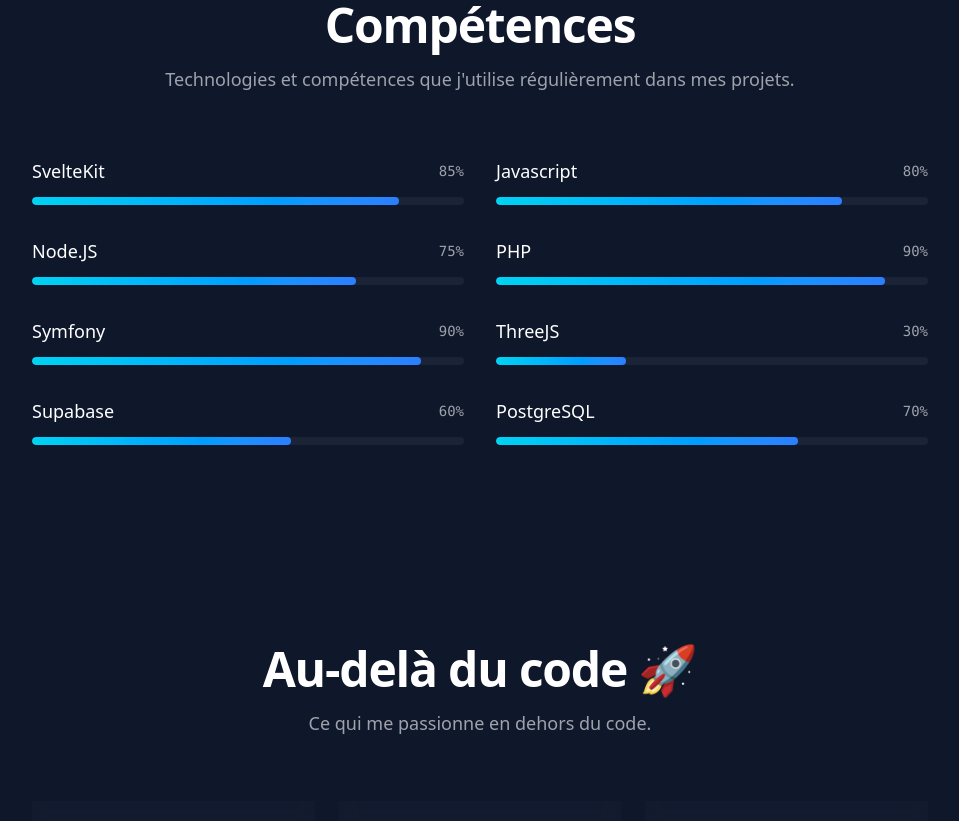
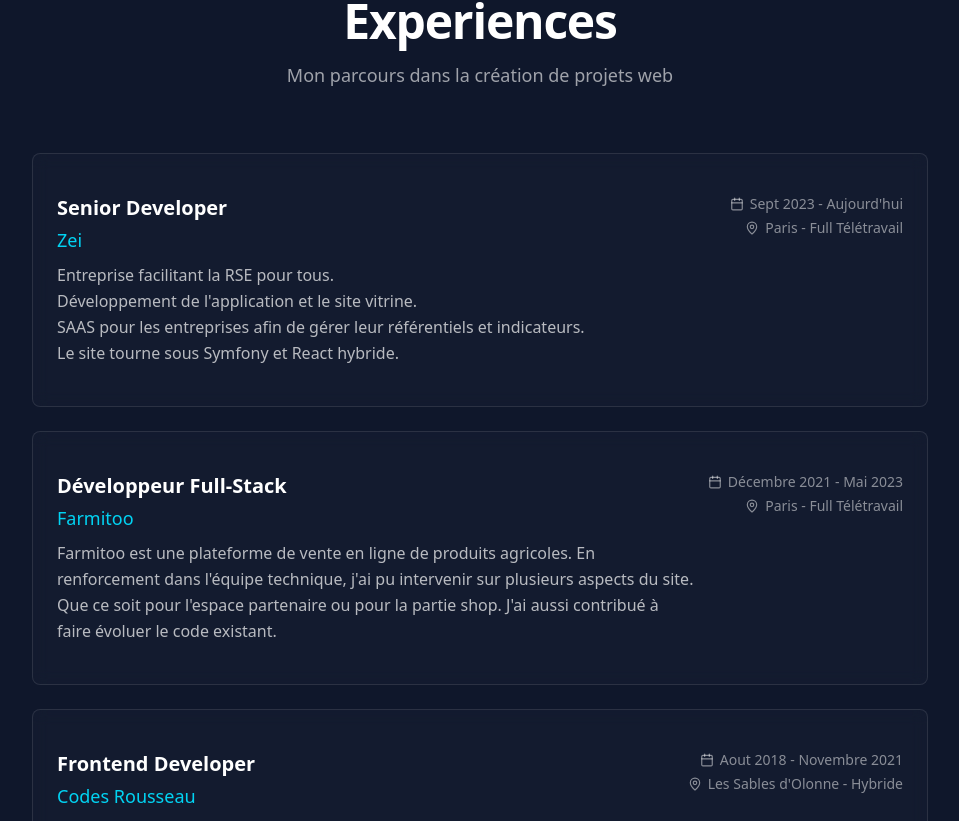
Before and after one commit to Dakhtara/portfolio-sveltekit, a SvelteKit app: page / in a window 1280 px wide. Shown: the part 2179-3000 px from the top of the page, without its empty margins (160-1119 px from the left). Built offline with nearby package versions, Linux system fonts and the light colour scheme.

Commit message:
Ajout du composant ExperienceSection avec des expériences professionnelles et intégration dans la page principale. Mise à jour des dépendances dans package.json et package-lock.json pour inclure @lucide/svelte. Création de la fonction nl2br pour le formatage du texte.

```diff
--- a/package.json
+++ b/package.json
@@ -40,6 +40,7 @@
 	},
 	"dependencies": {
 		"@inlang/paraglide-js": "^2.0.0",
+		"@lucide/svelte": "^0.542.0",
 		"date-fns": "^4.1.0",
 		"gsap": "^3.13.0"
 	}
--- a/src/app.html
+++ b/src/app.html
@@ -5,7 +5,7 @@
 		<meta name="viewport" content="width=device-width, initial-scale=1" />
 		%sveltekit.head%
 	</head>
-	<body data-sveltekit-preload-data="hover">
+	<body data-sveltekit-preload-data="hover" class="bg-slate-900">
 		<div style="display: contents">%sveltekit.body%</div>
 	</body>
 </html>
--- /dev/null
+++ b/src/lib/components/ExperienceSection/Experience.svelte
@@ -0,0 +1,39 @@
+<script lang="ts">
+	import nl2br from "$lib/utils/nl2br";
+	import { Calendar, MapPin } from "@lucide/svelte";
+
+
+type Props = {
+        title: string;
+        company: string;
+        description: string;
+        period: string;
+        location: string;
+    }
+    let { title, company, description, period, location }: Props = $props();
+
+</script>
+
+<div class="rounded-lg border py-4 bg-white/[0.02] border-white/10 backdrop-blur-sm">
+	<div class="p-6">
+		<div class="flex flex-col lg:flex-row lg:items-start lg:justify-between gap-3">
+			<div class="flex-1">
+				<h3 class="text-xl font-semibold text-white mb-1">{title}</h3>
+				<p class="text-lg font-medium text-cyan-400 mb-2">
+					{company}
+				</p>
+				<p class="text-white/70 leading-relaxed">{@html nl2br(description)}</p>
+			</div>
+			<div class="text-sm text-white/50 lg:text-right flex-shrink-0">
+				<div class="flex items-center gap-1.5 lg:justify-end mb-1">
+					<Calendar class="h-3.5 w-3.5" />
+					{period}
+				</div>
+				<div class="flex items-center gap-1.5 lg:justify-end">
+					<MapPin class="h-3.5 w-3.5" />
+					{location}
+				</div>
+			</div>
+		</div>
+	</div>
+</div>
--- /dev/null
+++ b/src/lib/components/ExperienceSection/ExperienceSection.svelte
@@ -0,0 +1,42 @@
+<script lang="ts">
+	import Experience from './Experience.svelte';
+
+	const experiences = [
+		{
+			title: 'Senior Developer',
+			company: 'Zei',
+			period: 'Sept 2023 - Aujourd\'hui',
+			location: 'Paris - Full Télétravail',
+			description: 'Entreprise facilitant la RSE pour tous.\n Développement de l\'application et le site vitrine.\n SAAS pour les entreprises afin de gérer leur référentiels et indicateurs.\n Le site tourne sous Symfony et React  hybride.'
+		},
+		{
+			title: 'Développeur Full-Stack',
+			company: 'Farmitoo',
+			period: 'Décembre 2021 - Mai 2023',
+			location: 'Paris - Full Télétravail',
+			description: 'Farmitoo est une plateforme de vente en ligne de produits agricoles. En renforcement dans l\'équipe technique, j\'ai pu intervenir sur plusieurs aspects du site. Que ce soit pour l\'espace partenaire ou pour la partie shop.\r J\'ai aussi contribué à faire évoluer le code existant.'
+		},
+		{
+			title: 'Frontend Developer',
+			company: 'Codes Rousseau',
+			period: 'Aout 2018 - Novembre 2021',
+			location: 'Les Sables d\'Olonne - Hybride',
+			description: "Easysystème est le produit central chez Codes Rousseau, il gère les auto-écoles adhérentes, gère les abonnements et crédits des auto-ecoles, propose les séries de code aux élèves.\rCe produit existant depuis plusieurs années et dans le besoin d'orienter le site vers une API, une grande partie du projet a du être revu dans ces principes.\rPlusieurs composants Symfony ont été ajoutés afin de moderniser l'ensemble."
+		}
+	];
+</script>
+
+<section class="px-6 py-24">
+	<div class="mx-auto max-w-4xl">
+		<div class="mb-16 text-center">
+			<h2 class="mb-4 text-4xl font-bold tracking-tight text-balance md:text-5xl">Experiences</h2>
+			<p class="text-lg text-white/60">Mon parcours dans la création de projets web</p>
+		</div>
+
+		<div class="space-y-6">
+			{#each experiences as experience}
+				<Experience {...experience} />
+			{/each}
+		</div>
+	</div>
+</section>
--- a/src/lib/components/SectionProject/Project.svelte
+++ b/src/lib/components/SectionProject/Project.svelte
@@ -1,4 +1,5 @@
 <script lang="ts">
+	import nl2br from '$lib/utils/nl2br';
 	import Badge from '../Badge.svelte';
 
     type Props = {
@@ -8,10 +9,6 @@
         src: string;
     }
     let {title, description, tags, src}: Props = $props();
-
-    function nl2br(str: string) {
-        return str.replace(/\n/g, '<br />');
-    }
 </script>
 
 <div
--- /dev/null
+++ b/src/lib/utils/nl2br.ts
@@ -0,0 +1,4 @@
+
+export default function nl2br(str: string) {
+	return str.replace(/\n/g, '<br>');
+}
--- a/src/routes/+page.svelte
+++ b/src/routes/+page.svelte
@@ -2,6 +2,7 @@
 	import AnimationHeader from '$lib/components/AnimationHeader.svelte';
 	import BeyondCodeSection from '$lib/components/BeyondCodeSection/BeyondCodeSection.svelte';
 	import Button from '$lib/components/Button.svelte';
+	import ExperienceSection from '$lib/components/ExperienceSection/ExperienceSection.svelte';
 	import SectionProject from '$lib/components/SectionProject/SectionProject.svelte';
 	import SkillSection from '$lib/components/SkillSection/SkillSection.svelte';
 </script>
@@ -48,6 +49,8 @@
 
 <SectionProject />
 
+<ExperienceSection />
+
 <SkillSection />
 
 <BeyondCodeSection />
```
Also changed, not shown: 1 other file (tests, documents, lock files or other folders).
